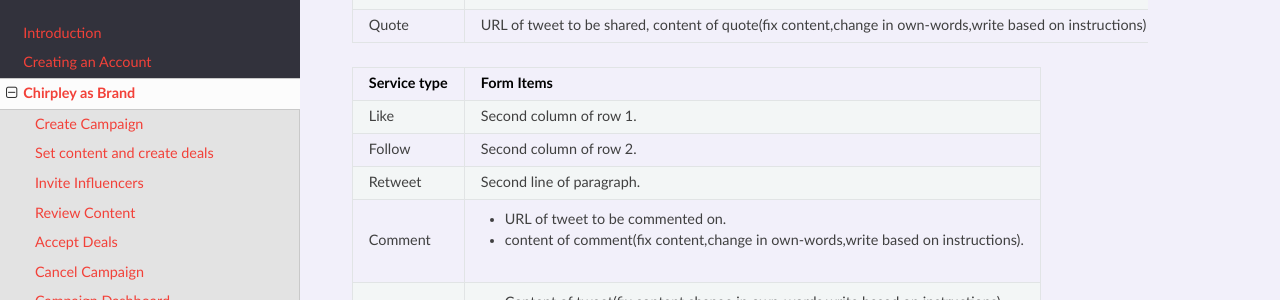
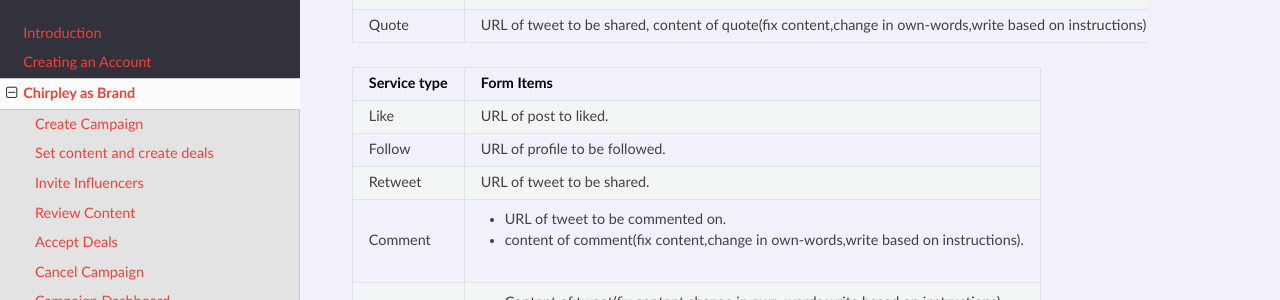
Before and after one commit to chirpley/docs, a Sphinx documentation site: the page built from docs/source/asbrand.rst, in a window 1280 px wide and 900 px high, scrolled down 4527 px. Shown: the part 151-451 px from the top of the window. Built offline with Sphinx 7.4.7 and the Read the Docs theme 2.0.0, drawn with Linux system fonts in a browser that asks for light colours; pages that are not in the unit, such as notebooks, are missing from menus.

Commit message:
Update asbrand.rst

```diff
--- a/docs/source/asbrand.rst
+++ b/docs/source/asbrand.rst
@@ -155,9 +155,9 @@
 ============  ==========
 Service type  Form Items
 ============  ==========
-Like          Second column of row 1.
-Follow        Second column of row 2.
-Retweet       Second line of paragraph.
+Like          URL of post to liked.
+Follow        URL of profile to be followed.
+Retweet       URL of tweet to be shared.
 Comment       - URL of tweet to be commented on.
 
               - content of comment(fix content,change in own-words,write based on instructions).
```
